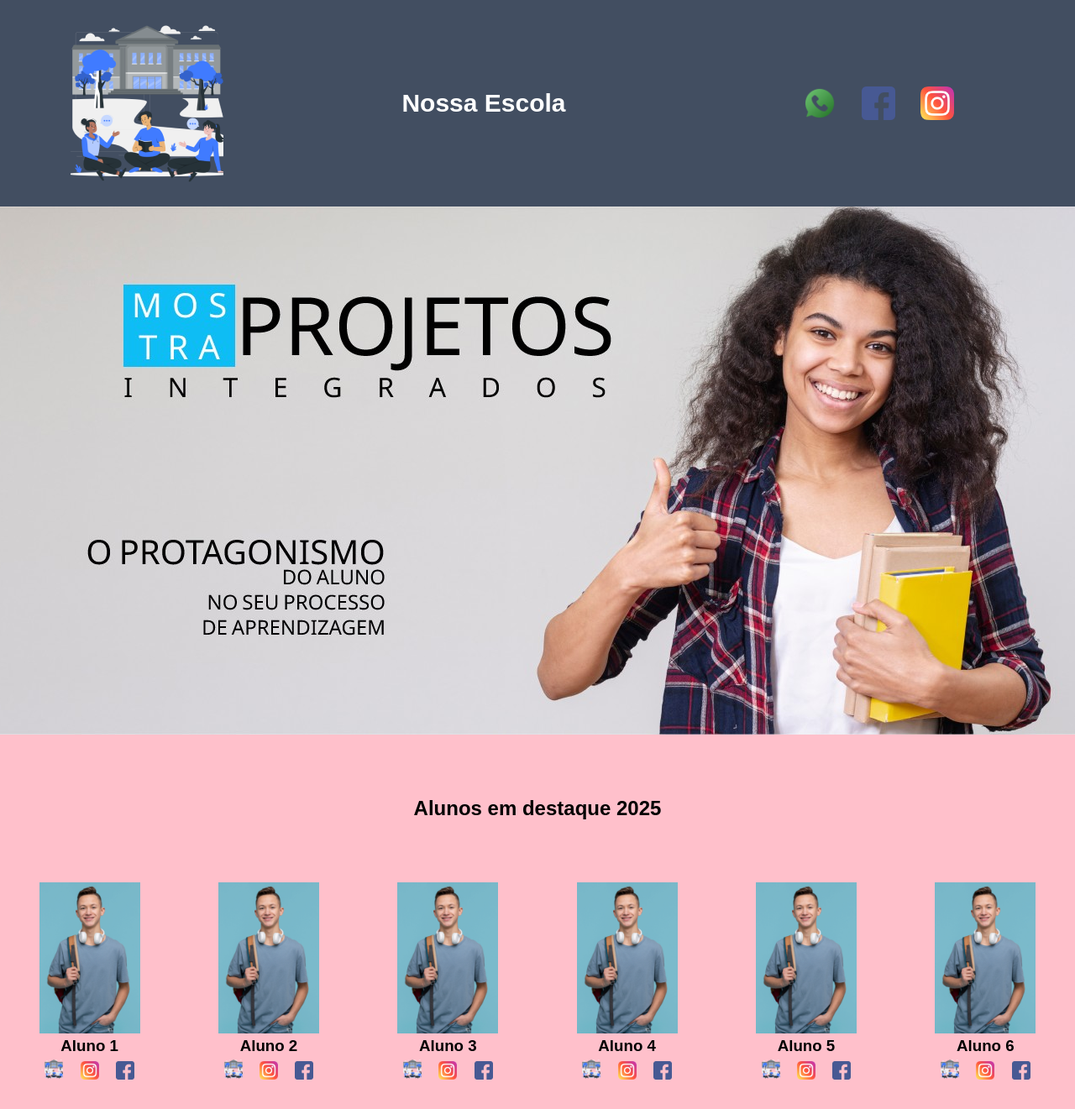
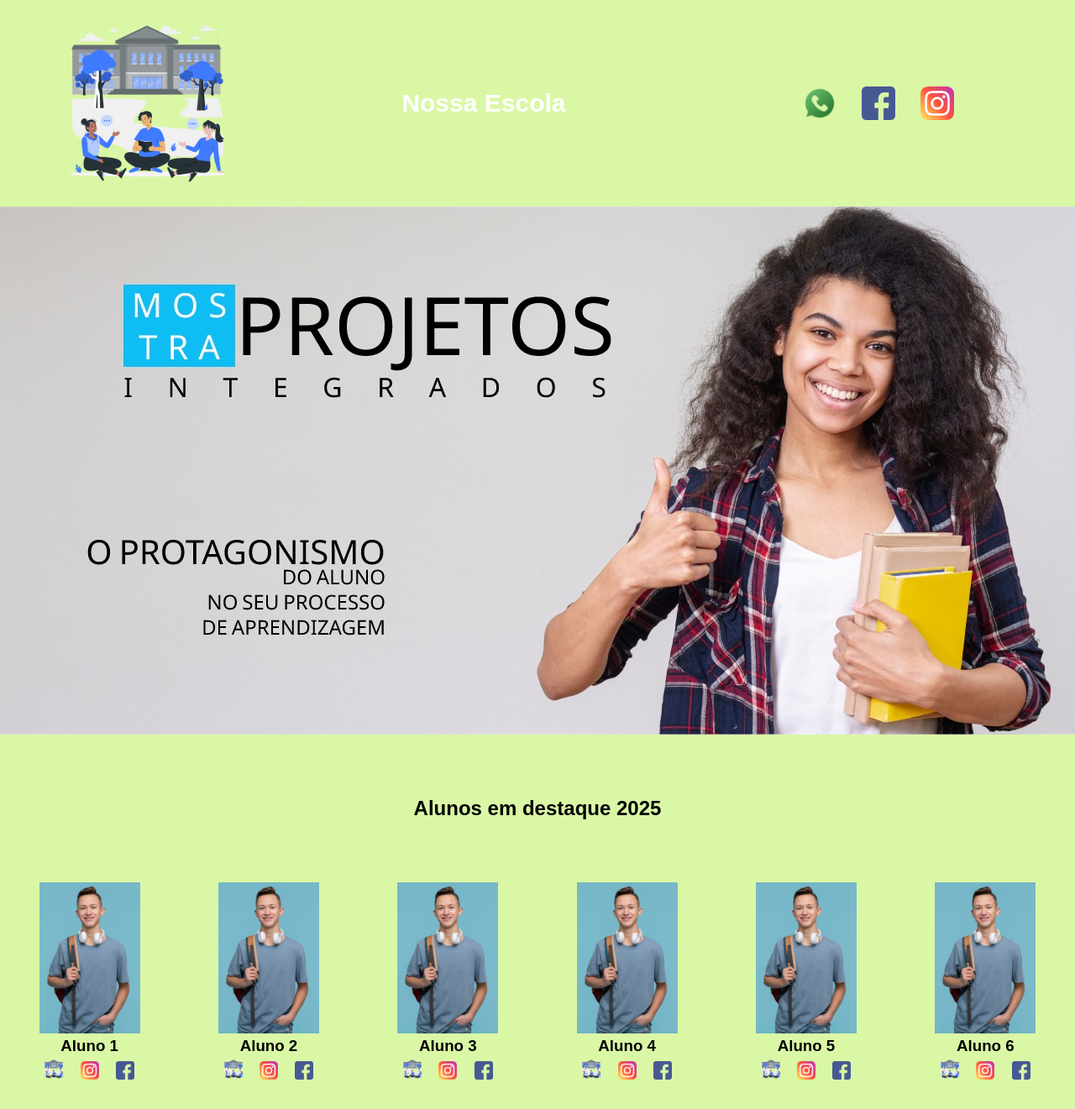
Before and after one commit to Brunitoz/2-CDS, a plain HTML site: page index.html in a window 1280 px wide. Shown: the top 1321 px of the page at 84% size. Drawn offline with Linux system fonts and the light colour scheme.

Commit message:
Update style.css

```diff
--- a/style.css
+++ b/style.css
@@ -9,7 +9,7 @@
   }
 
   header {
-    background-color: #424e61;
+    background-color: #DAF7A6;
     color: white;
     width: 100%;
     padding: 20px;
@@ -68,7 +68,7 @@
   }
 
   .estudante {
-    background-color: #FFC0CB;
+    background-color: #DAF7A6;
     padding: 24px 0;
     text-align: center;
   }
```
